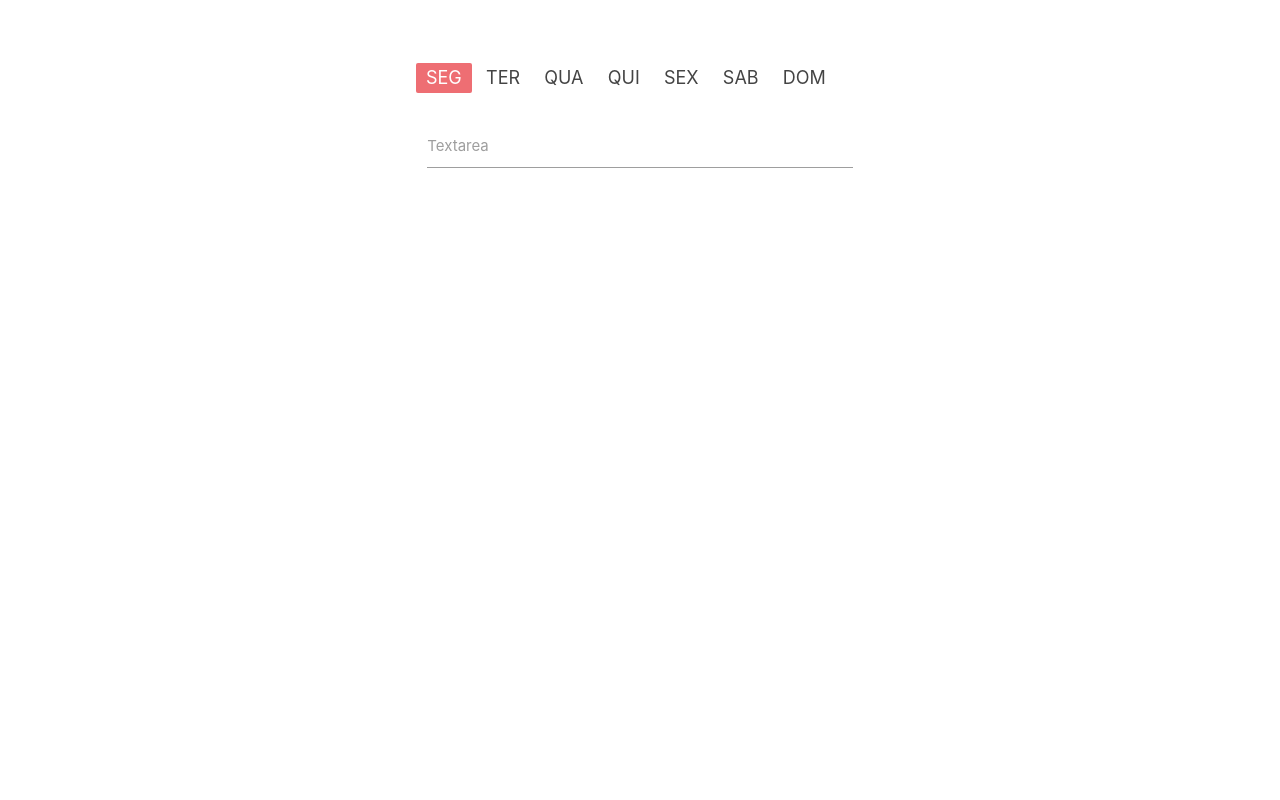
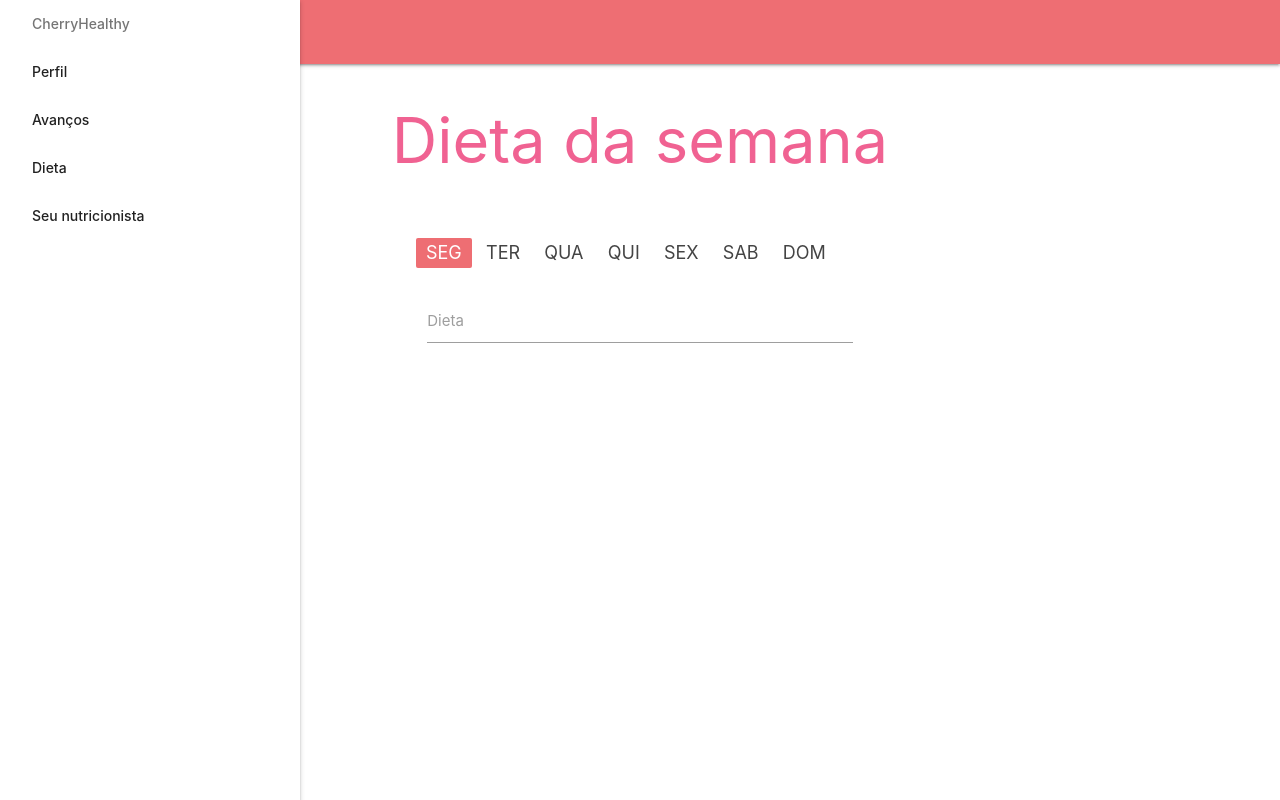
Before and after one commit to oGabrielArruda/cherryHealthy, a plain HTML site: page index-html/dieta.html in a window 1280 px wide. Drawn offline with nearby package versions, Linux system fonts and the light colour scheme.

Commit message:
dieta front pronto

```diff
--- a/css/dieta.css
+++ b/css/dieta.css
@@ -2,3 +2,8 @@
     margin-left: 25%;
     margin-top: 7%;
 }
+
+h1{
+    color:#f06292;
+    text-align: center;
+}
--- a/index-html/dieta.html
+++ b/index-html/dieta.html
@@ -16,7 +16,17 @@
 
 </head>
 <body>
+    <nav> <!-- navbar content here  --> </nav>
+
+      <ul id="sidenav-1" class="sidenav sidenav-fixed">
+          <li><a class="subheader">CherryHealthy</a></li>
+          <li><a href="./body.html">Perfil</a></li>
+          <li><a href="#">Avanços</a></li>
+          <li><a href="./dieta.html">Dieta</a></li>
+          <li><a href="#">Seu nutricionista</a></li>
+        </ul>
     <div class="container">
+      <h1>Dieta da semana</h1>
     <div id="week">
     <ul class="pagination">
         <li class="active dia"><a href="#!">SEG</a></li>
@@ -33,7 +43,7 @@
               <div class="row">
                 <div class="input-field col s12">
                   <textarea id="textarea1" class="materialize-textarea"></textarea>
-                  <label for="textarea1">Textarea</label>
+                  <label for="textarea1">Dieta</label>
                 </div>
               </div>
             </form>
```
Also changed, not shown: index-html/body.html (+1 -1 lines).
